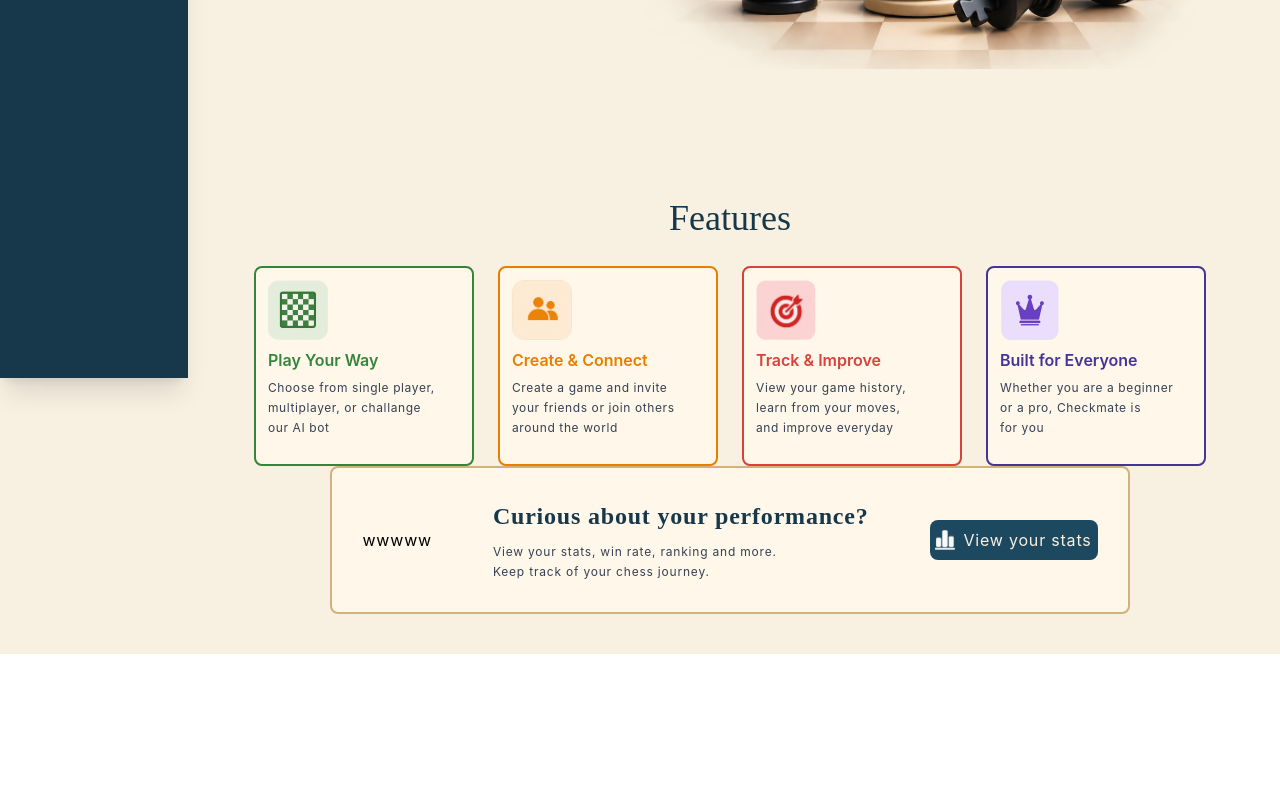
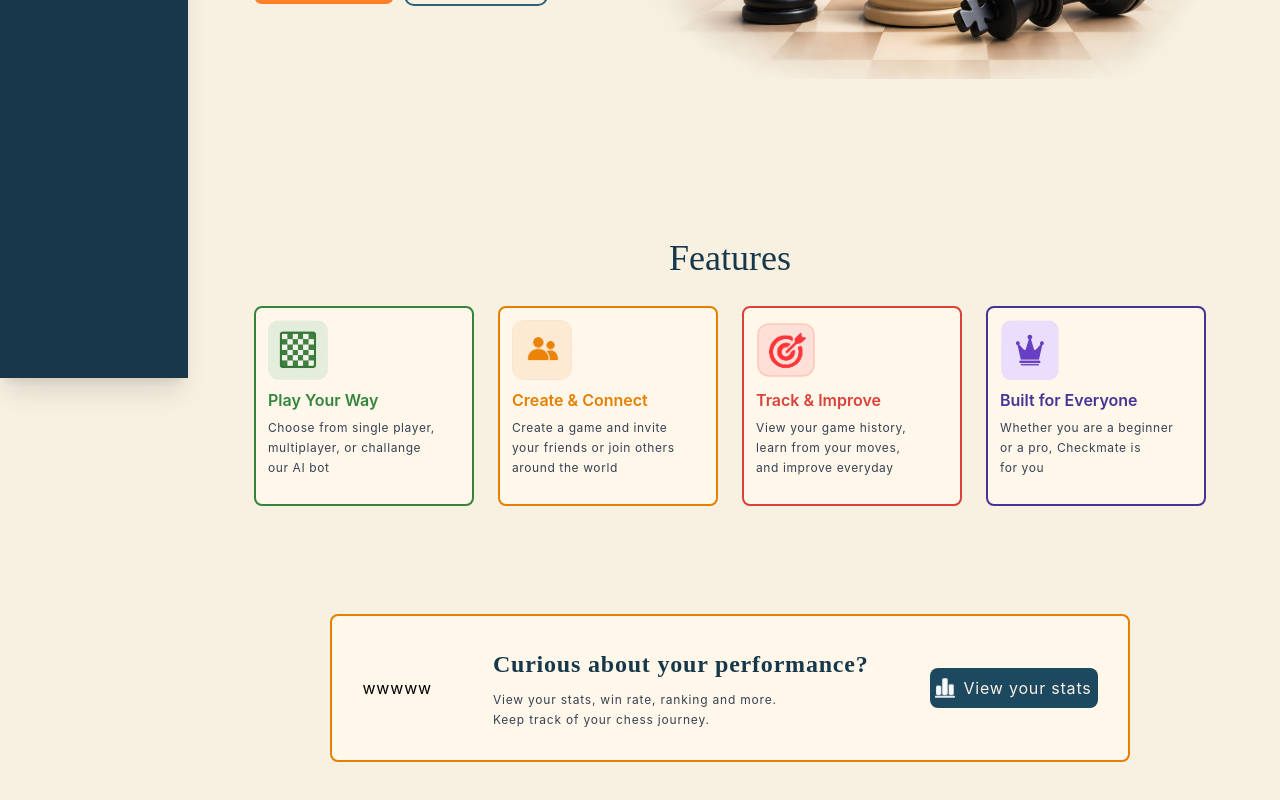
Before and after one commit to rameenali19/Chess-Game, a React (Vite) app: page / in a window 1280 px wide. Shown: the part 422-1222 px from the top of the page. Before the commit the page ends 1076 px from the top, so only its background shows below. Built offline with nearby package versions, Linux system fonts and the light colour scheme; no server answers.

Commit message:
adding new icon and deleting previous one

```diff
--- a/src/components/HomePageLogo.jsx
+++ b/src/components/HomePageLogo.jsx
@@ -40,7 +40,7 @@ function HomePageLogo() {
       </div>
       <Icon
         name="homePage"
-        className="w-150 h-165"
+        className="w-150 h-150"
       />
     </div>
   )
--- a/src/components/HomePageStats.jsx
+++ b/src/components/HomePageStats.jsx
@@ -6,7 +6,7 @@ function HomePageStats() {
   const navigate = useNavigate()
   return (
     <div className="flex tracking-wider bg-[#FFF8EA] w-200 h-37 justify-around border-2
-     border-[#D2B27A] rounded-lg items-center">
+     border-[#E67E00] rounded-lg items-center m-12">
       <div>wwwww</div>
 
       <div className="flex flex-col gap-3">
--- a/src/components/Icon.jsx
+++ b/src/components/Icon.jsx
@@ -50,7 +50,7 @@ import yellowKnightIcon from '../assets/Icons/yellow-knight.png'
 import redQueenIcon from '../assets/Icons/red-queen.png'
 import homePageIcon from '../assets/Icons/home-page.png'
 import greenBoardIcon from '../assets/Icons/green-board.png'
-import targetIcon from '../assets/Icons/target.png'
+import statsIcon from '../assets/Icons/stats.png'
 import purpleQueenIcon from '../assets/Icons/purple-queen.png'
 import whiteStatsIcon from '../assets/Icons/white-stats.png'
 
@@ -58,7 +58,7 @@ const iconMap = {
   trophy: trophyIcon,
   homePage: homePageIcon,
   purpleQueen: purpleQueenIcon,
-  target: targetIcon,
+  stats: statsIcon,
   greenBoard: greenBoardIcon,
   statusWin: statusWinIcon,
   whiteStats: whiteStatsIcon,
--- a/src/pages/HomePage.jsx
+++ b/src/pages/HomePage.jsx
@@ -5,7 +5,7 @@ import HomePageStats from "../components/HomePageStats"
 function HomePage() {
   return (
 
-    <div className="page flex flex-col px-10 items-center justify-center min-h-screen -translate-y-10">
+    <div className="page flex flex-col px-10 items-center justify-center min-h-screen gap-15">
 
       <HomePageLogo />
 
--- a/src/pages/HomePageCards.jsx
+++ b/src/pages/HomePageCards.jsx
@@ -18,7 +18,7 @@ function HomePageCards() {
       color: "#E67E00"
     },
     {
-      image: "target",
+      image: "statusWinRate",
       heading: "Track & Improve",
       line1: "View your game history,",
       line2: "learn from your moves,",
```
Also changed, not shown: src/assets/Icons/stats.png (added), src/assets/Icons/target.png (deleted).
